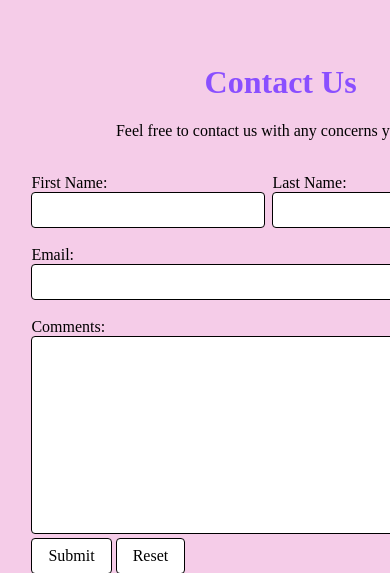
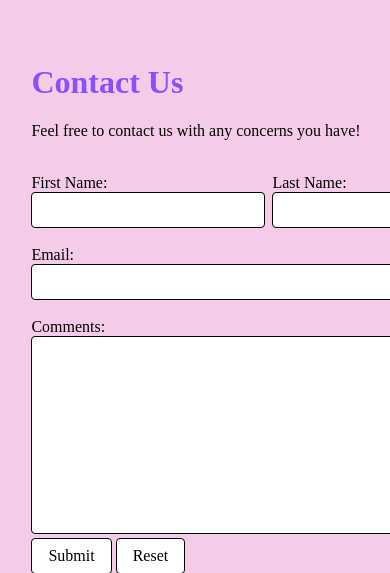
Before and after one commit to PatrickZhao0/WebDev-Project, a PHP site: page /contact.html in a window 390 px wide; the page is wider, and only the part inside the window is pictured. Shown: the part 26-599 px from the top of that part. Run offline with PHP 8.4, Linux system fonts and the light colour scheme; some web fonts are replaced.

Commit message:
mis change

```diff
--- a/css/contact.css
+++ b/css/contact.css
@@ -42,9 +42,6 @@ h1{
                              "column2";
     }
 
-    h1{
-        text-align: center;
-    }
     .column2{
         display: flex;
         justify-content: center;
@@ -55,6 +52,6 @@ h1{
 
     }
     p{
-        text-align: center;
+        text-align: left;
     }
 }
```
